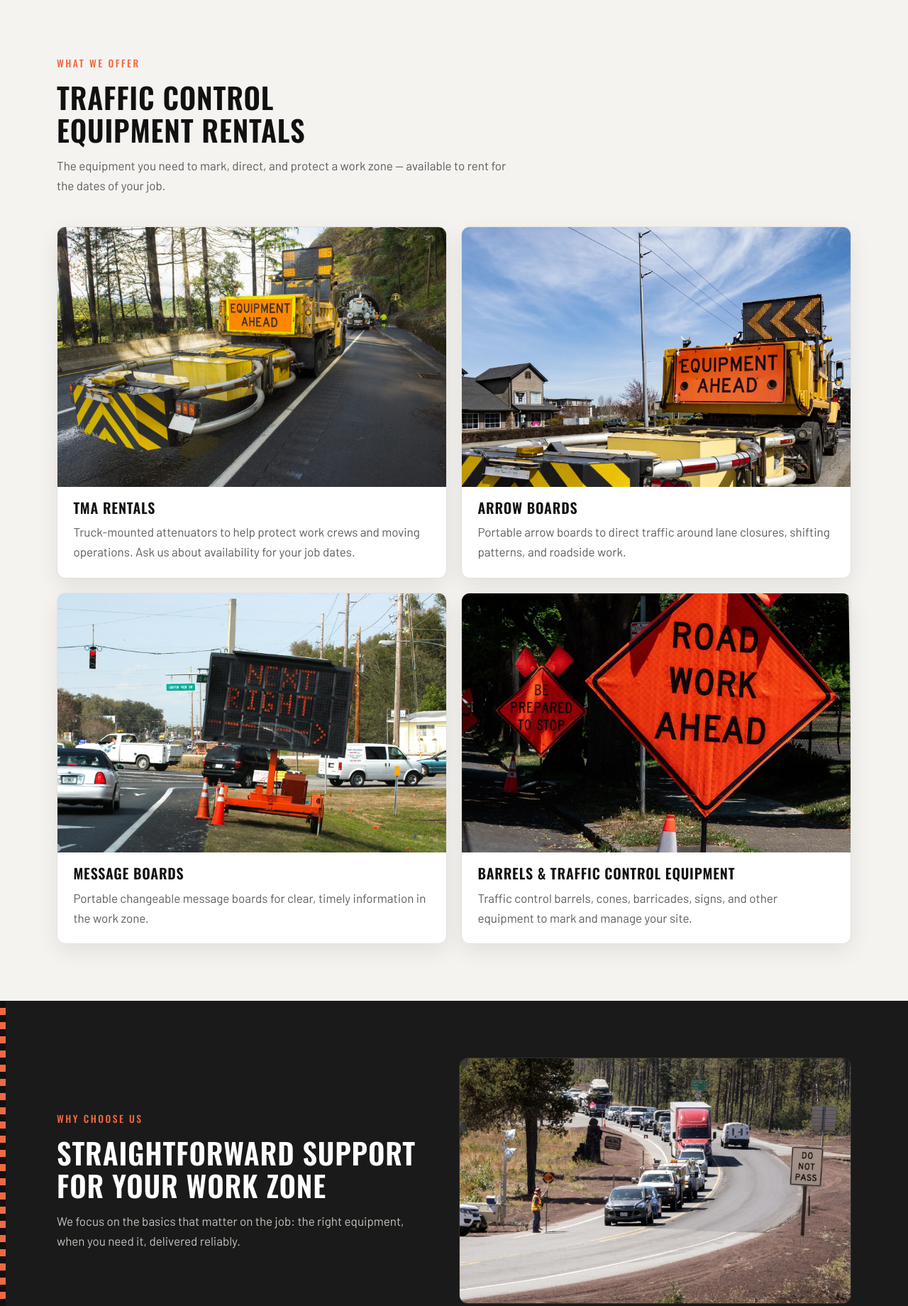
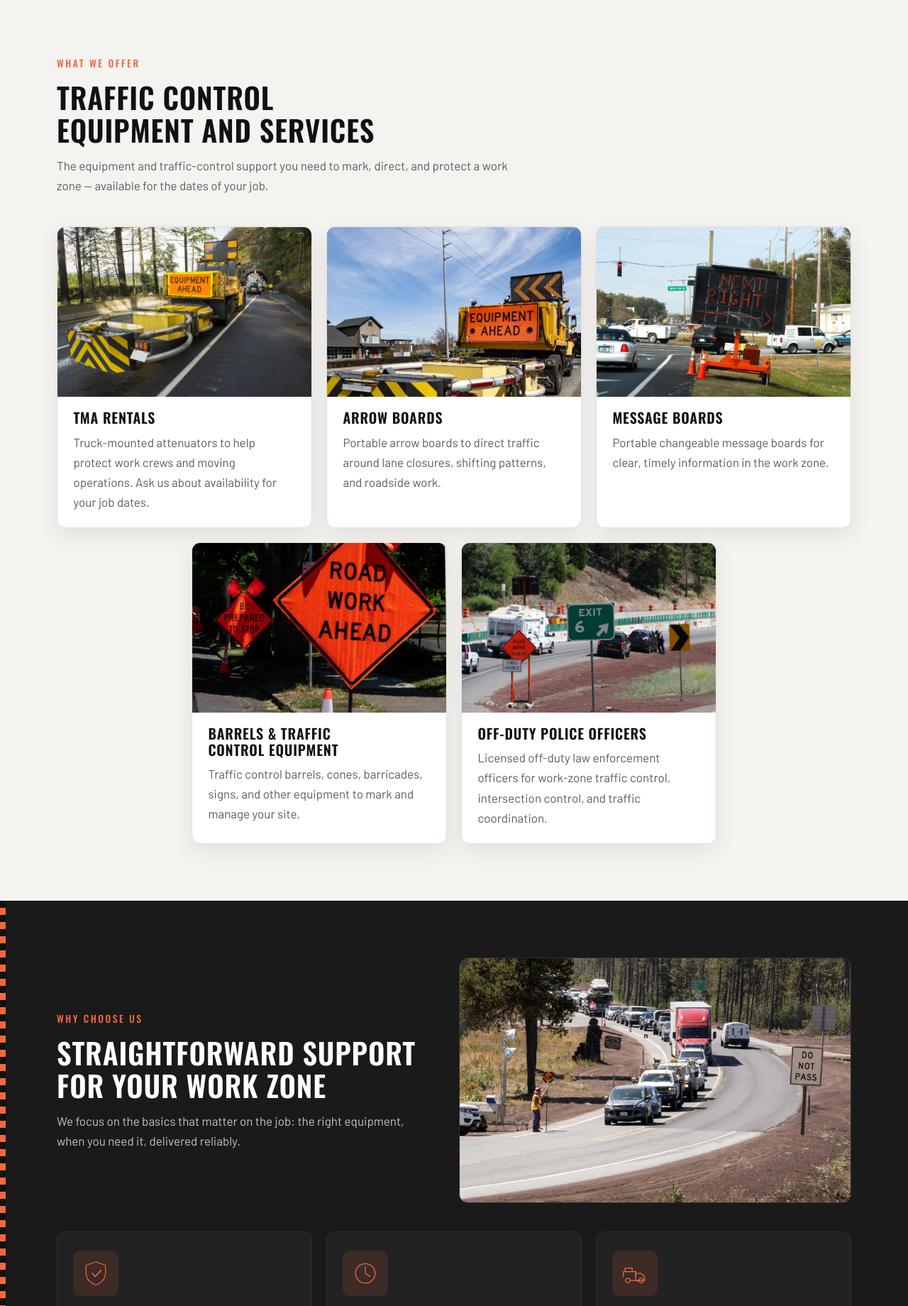
Before and after one commit to Mherna65/century-roadway-services, a plain HTML site: page index.html in a window 1280 px wide. Shown: the part 803-2643 px from the top of the page at 71% size. Drawn offline with Linux system fonts and the light colour scheme.

Commit message:
Add off-duty police officers for traffic control and coordination.
New fifth service card, hero and meta mention, and quote-form option, with a licensed work-zone photo.

```diff
--- a/index.html
+++ b/index.html
@@ -3,8 +3,8 @@
 <head>
   <meta charset="utf-8">
   <meta name="viewport" content="width=device-width, initial-scale=1">
-  <title>Century Roadway Services, LLC | Traffic Control Equipment Rentals</title>
-  <meta name="description" content="Century Roadway Services, LLC rents TMAs, arrow boards, portable changeable message boards, and traffic control barrels and equipment across Texas — with a focus on the San Antonio, Austin, and Dallas areas — and in Louisiana.">
+  <title>Century Roadway Services, LLC | Traffic Control Equipment and Officer Services</title>
+  <meta name="description" content="Century Roadway Services, LLC rents TMAs, arrow boards, portable changeable message boards, and traffic control barrels and equipment, and provides off-duty law enforcement officers for traffic control and coordination, across Texas — with a focus on the San Antonio, Austin, and Dallas areas — and in Louisiana.">
   <link rel="icon" type="image/png" href="favicon.png">
   <link rel="stylesheet" href="styles.css">
 </head>
@@ -43,7 +43,7 @@
       <div class="container hero-content">
         <p class="eyebrow">Century Roadway Services, LLC</p>
         <h1>Traffic control equipment for the work ahead.</h1>
-        <p class="lead">TMA rentals, arrow boards, portable changeable message boards, and traffic control barrels and equipment for crews across Texas — mainly the San Antonio, Austin, and Dallas areas — and in Louisiana.</p>
+        <p class="lead">TMA rentals, arrow boards, portable changeable message boards, traffic control barrels and equipment, and off-duty law enforcement officers for traffic control and coordination — for crews across Texas — mainly the San Antonio, Austin, and Dallas areas — and in Louisiana.</p>
         <div class="hero-actions">
           <a class="btn btn-primary" href="#quote">Request a Quote</a>
           <a class="btn btn-secondary" href="mailto:jerrald@century-rs.com">Email Us</a>
@@ -56,8 +56,8 @@
       <div class="container">
         <div class="section-intro">
           <p class="eyebrow">What we offer</p>
-          <h2>Traffic control equipment rentals</h2>
-          <p>The equipment you need to mark, direct, and protect a work zone — available to rent for the dates of your job.</p>
+          <h2>Traffic control equipment and services</h2>
+          <p>The equipment and traffic-control support you need to mark, direct, and protect a work zone — available for the dates of your job.</p>
         </div>
 
         <ul class="service-grid">
@@ -88,6 +88,13 @@
             </div>
             <h3>Barrels &amp; Traffic Control Equipment</h3>
             <p>Traffic control barrels, cones, barricades, signs, and other equipment to mark and manage your site.</p>
+          </li>
+          <li class="service-card">
+            <div class="card-photo">
+              <img src="images/service-officers.jpg" width="1600" height="1067" alt="Law enforcement officers with a motorist in a highway work zone marked Road Work Ahead">
+            </div>
+            <h3>Off-Duty Police Officers</h3>
+            <p>Licensed off-duty law enforcement officers for work-zone traffic control, intersection control, and traffic coordination.</p>
           </li>
         </ul>
       </div>
@@ -186,10 +193,11 @@
         <div class="quote-intro">
           <p class="eyebrow">Request a quote</p>
           <h2>Tell us about the job</h2>
-          <p>Share the equipment you need, the location, and your dates. We will follow up to confirm availability and next steps.</p>
+          <p>Share the equipment and services you need, the location, and your dates. We will follow up to confirm availability and next steps.</p>
           <p class="form-note">Submitting this form opens a message in your email app, already addressed to <a href="mailto:jerrald@century-rs.com">jerrald@century-rs.com</a>. Please send that message to complete your request. You can also email us directly at that address.</p>
           <ul class="quote-points">
             <li>TMAs, arrow boards, message boards, barrels, and other traffic control equipment</li>
+            <li>Off-duty police officers for traffic control and coordination</li>
             <li>Short-term or longer rentals</li>
             <li>All of Texas — mainly San Antonio, Austin, and Dallas — and Louisiana</li>
           </ul>
@@ -234,12 +242,13 @@
             </div>
           </div>
           <fieldset class="field field-full">
-            <legend>Equipment needed</legend>
+            <legend>Services and equipment needed</legend>
             <div class="check-grid">
               <label class="check"><input type="checkbox" name="equipment" value="tma"> TMA / truck-mounted attenuator</label>
               <label class="check"><input type="checkbox" name="equipment" value="arrow-board"> Arrow boards</label>
               <label class="check"><input type="checkbox" name="equipment" value="message-board"> Message boards</label>
               <label class="check"><input type="checkbox" name="equipment" value="barrels"> Barrels, cones, barricades &amp; signs</label>
+              <label class="check"><input type="checkbox" name="equipment" value="off-duty-officers"> Off-duty police officers / traffic coordination</label>
               <label class="check"><input type="checkbox" name="equipment" value="other"> Other equipment</label>
             </div>
           </fieldset>
--- a/styles.css
+++ b/styles.css
@@ -417,9 +417,15 @@ a:hover { color: var(--black); }
   margin: 0;
   padding: 0;
   display: grid;
-  grid-template-columns: repeat(2, 1fr);
+  grid-template-columns: repeat(6, 1fr);
   gap: 1.25rem;
 }
+.service-grid .service-card {
+  grid-column: span 2;
+}
+/* Center the last two cards on the second row so five cards stay balanced */
+.service-grid .service-card:nth-child(4) { grid-column: 2 / span 2; }
+.service-grid .service-card:nth-child(5) { grid-column: 4 / span 2; }
 
 .service-card {
   background: var(--white);
@@ -885,6 +891,11 @@ fieldset {
   .form-row {
     grid-template-columns: 1fr;
   }
+  .service-grid .service-card,
+  .service-grid .service-card:nth-child(4),
+  .service-grid .service-card:nth-child(5) {
+    grid-column: auto;
+  }
   .why-top { gap: 1.5rem; }
 
   .hero {
```
Also changed, not shown: CREDITS.txt, images/service-officers.jpg (added).
